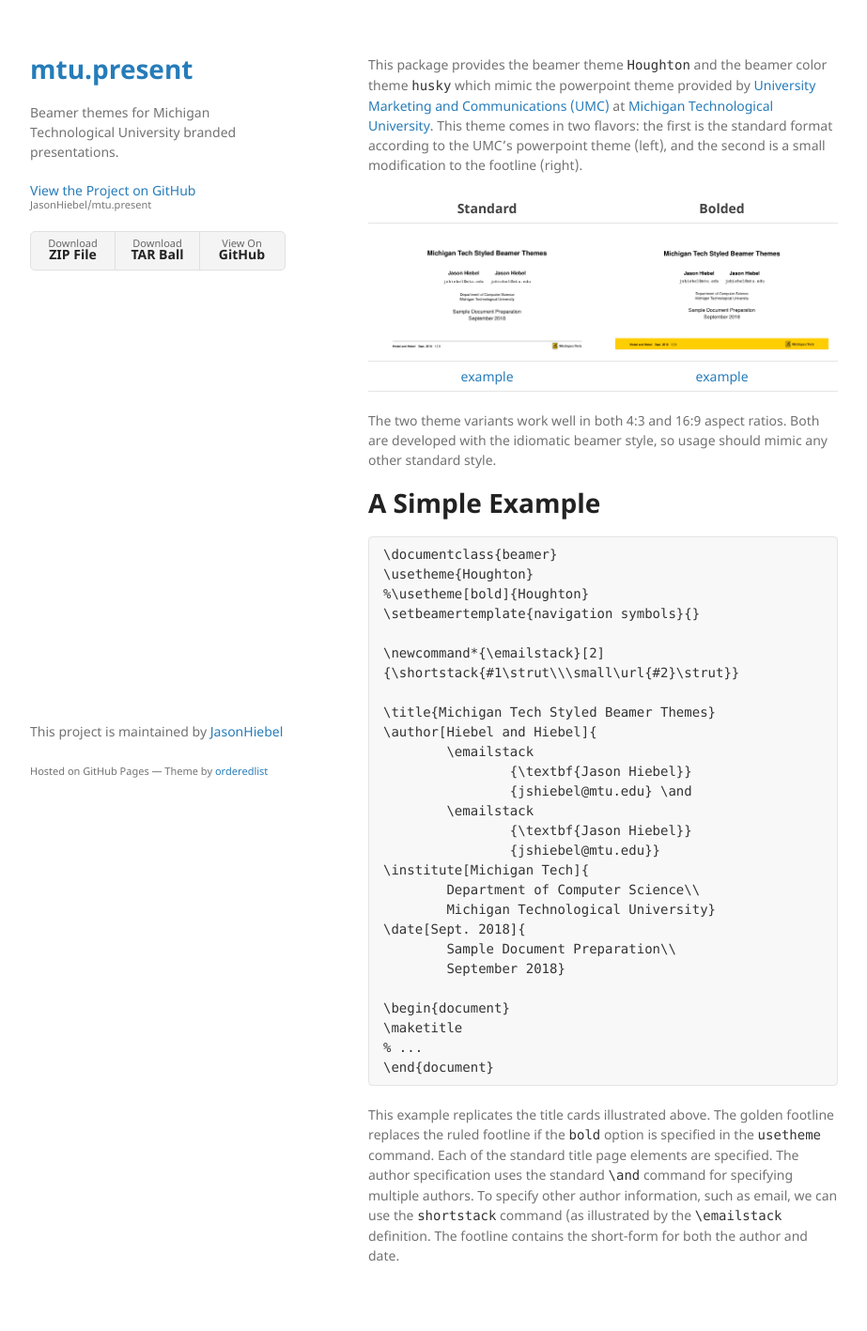
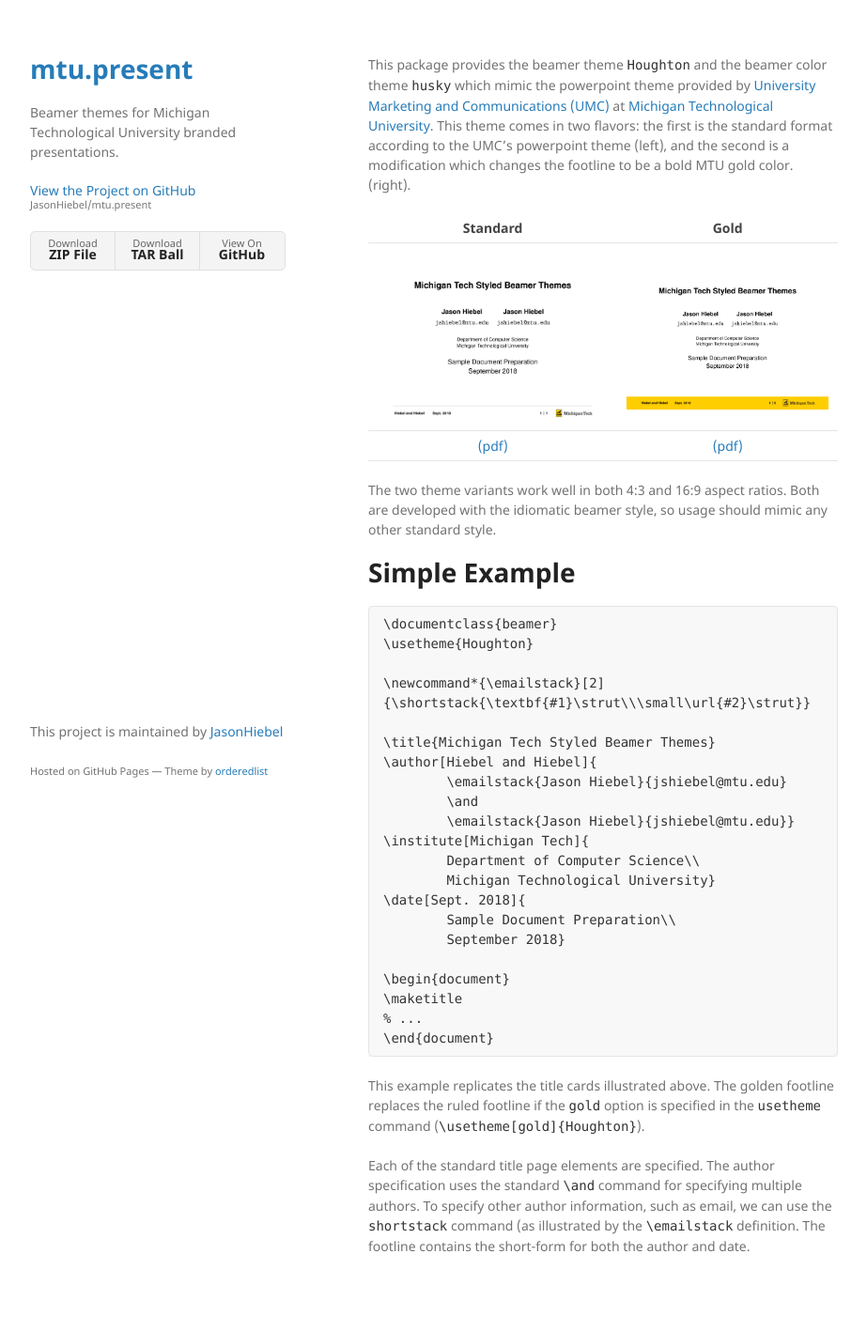
Before and after one commit to JasonHiebel/mtu.present, a Jekyll site: the page built from index.md, in a window 1280 px wide. Shown: the whole page at 94% size, without its empty margins (178-1101 px from the left). Built offline with Jekyll 4.4.1, drawn with Linux system fonts in a browser that asks for light colours.

````diff
--- a/index.md
+++ b/index.md
@@ -2,34 +2,29 @@
 layout: default
 ---
 
-This package provides the beamer theme `Houghton` and the beamer color theme `husky` which mimic the powerpoint theme provided by [University Marketing and Communications (UMC)](https://www.mtu.edu/umc/) at [Michigan Technological University](https://www.mtu.edu/). This theme comes in two flavors: the first is the standard format according to the UMC's powerpoint theme (left), and the second is a small modification to the footline (right).
+This package provides the beamer theme `Houghton` and the beamer color theme `husky` which mimic the powerpoint theme provided by [University Marketing and Communications (UMC)](https://www.mtu.edu/umc/) at [Michigan Technological University](https://www.mtu.edu/). This theme comes in two flavors: the first is the standard format according to the UMC's powerpoint theme (left), and the second is a modification which changes the footline to be a bold MTU gold color. (right).
 
-| Standard | Bolded |
+| Standard | Gold |
 |:-:|:-:|
-| ![Standard](/assets/img/mtu.present.std.front.png) | ![Bold](/assets/img/mtu.present.bold.front.png) |
-| [example](/assets/img/mtu.present.std.pdf) | [example](/assets/img/mtu.present.bold.pdf) |
+| ![Standard](/assets/img/mtu.present.std.front.png) | ![Gold](/assets/img/mtu.present.gold.front.png) |
+| [(pdf)](https://github.com/JasonHiebel/mtu.present/blob/master/examples/standard.pdf) | [(pdf)](https://github.com/JasonHiebel/mtu.present/blob/master/examples/gold.pdf) |
 
 The two theme variants work well in both 4:3 and 16:9 aspect ratios. Both are developed with the idiomatic beamer style, so usage should mimic any other standard style.
 
-# A Simple Example
+# Simple Example
 
 ```
 \documentclass{beamer}
 \usetheme{Houghton}
-%\usetheme[bold]{Houghton}
-\setbeamertemplate{navigation symbols}{}
 
 \newcommand*{\emailstack}[2]
-{\shortstack{#1\strut\\\small\url{#2}\strut}}
+{\shortstack{\textbf{#1}\strut\\\small\url{#2}\strut}}
 
 \title{Michigan Tech Styled Beamer Themes}
 \author[Hiebel and Hiebel]{
-	\emailstack
-		{\textbf{Jason Hiebel}}
-		{jshiebel@mtu.edu} \and
-	\emailstack
-		{\textbf{Jason Hiebel}}
-		{jshiebel@mtu.edu}}
+	\emailstack{Jason Hiebel}{jshiebel@mtu.edu}
+	\and
+	\emailstack{Jason Hiebel}{jshiebel@mtu.edu}}
 \institute[Michigan Tech]{
 	Department of Computer Science\\
 	Michigan Technological University}
@@ -43,4 +38,6 @@ The two theme variants work well in both 4:3 and 16:9 aspect ratios. Both are de
 \end{document}
 ```
 
-This example replicates the title cards illustrated above. The golden footline replaces the ruled footline if the `bold` option is specified in the `usetheme` command. Each of the standard title page elements are specified. The author specification uses the standard `\and` command for specifying multiple authors. To specify other author information, such as email, we can use the `shortstack` command (as illustrated by the `\emailstack` definition. The footline contains the short-form for both the author and date.
+This example replicates the title cards illustrated above. The golden footline replaces the ruled footline if the `gold` option is specified in the `usetheme` command (`\usetheme[gold]{Houghton}`).
+
+Each of the standard title page elements are specified. The author specification uses the standard `\and` command for specifying multiple authors. To specify other author information, such as email, we can use the `shortstack` command (as illustrated by the `\emailstack` definition. The footline contains the short-form for both the author and date.
````
Also changed, not shown: assets/img/mtu.present.bold.front.png (deleted), assets/img/mtu.present.gold.front.png (added), assets/img/mtu.present.std.front.png, 4 other files.
